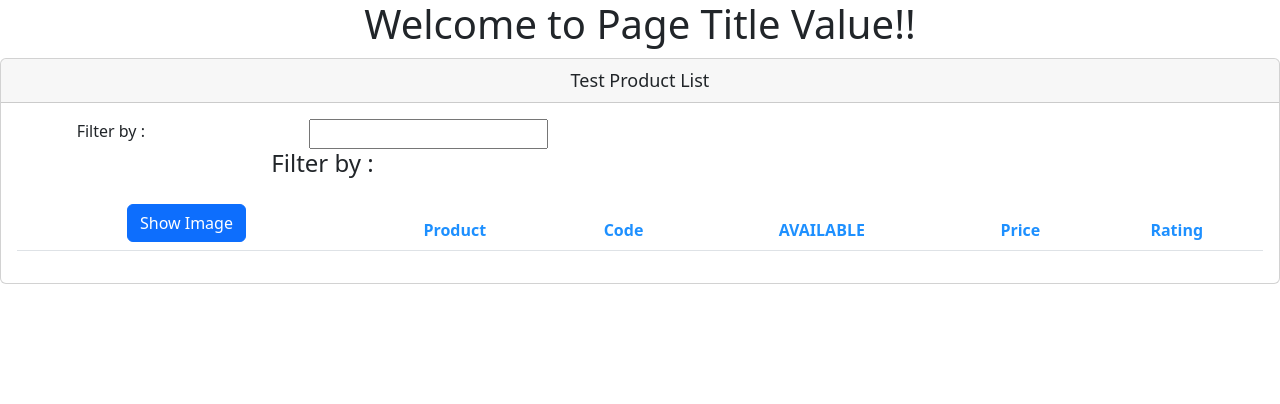
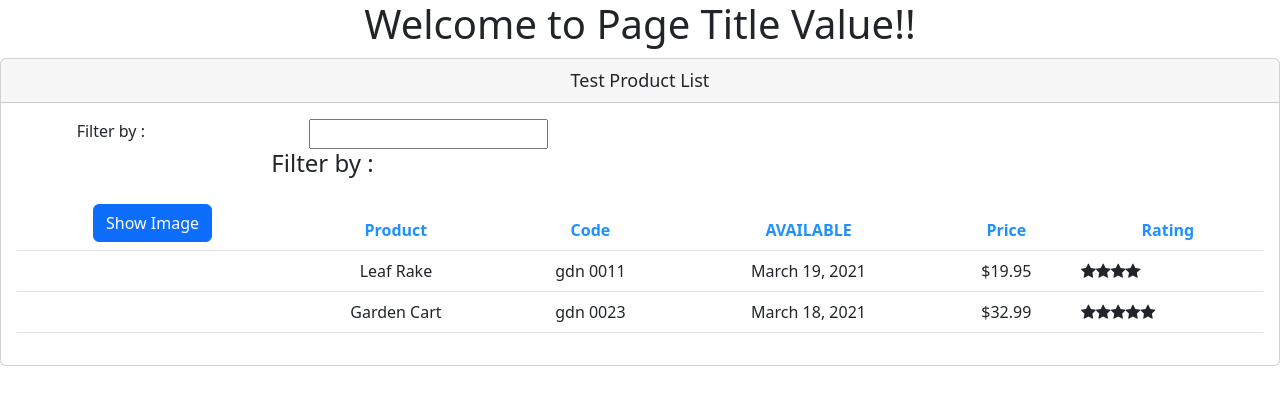
Before and after one commit to ahmedmerzoug/ProdManagementApp, an Angular app: page / in a window 1280 px wide. Shown: the top 404 px of the page. Built offline with nearby package versions, Linux system fonts and the light colour scheme.

Commit message:
nested components

```diff
--- a/src/app/app.module.ts
+++ b/src/app/app.module.ts
@@ -4,10 +4,11 @@ import { AppComponent } from './app.component';
 import { ProductListComponent } from './products/product-list.component';
 import { FormsModule } from '@angular/forms';
 import { ConvertTospaces } from './shared/convert-tospaces_pipe';
+import { StarComponent } from './shared/star.component';
 
 
 @NgModule({
-  declarations: [AppComponent,ProductListComponent,ConvertTospaces],
+  declarations: [AppComponent,ProductListComponent,ConvertTospaces,StarComponent],
   imports: [BrowserModule, FormsModule],
   bootstrap: [AppComponent]
 })
--- a/src/app/products/product-list.component.html
+++ b/src/app/products/product-list.component.html
@@ -22,7 +22,8 @@
                     <tr>
                         <th>
                             <button class="btn btn-primary"
-                            (click)="toggleImage()"> {{showImage ? 'Hide' : 'Show'}} Image</button>
+                            (click)="toggleImage()">
+                             {{showImage ? 'Hide' : 'Show'}} Image</button>
                         </th>
                         <th>Product</th>
                         <th>Code</th>
@@ -44,7 +45,9 @@
                         <td>{{product.productCode | lowercase | convertcharToSpaces : '-'}}</td>
                         <td>{{product.releaseDate}}</td>
                         <td>{{product.price |currency | uppercase}}</td>
-                        <td>{{product.starRating}}</td>
+                        <td> <pm-start
+                            [rating]="product.starRating"
+                            (ratingClicked)="onRatingClicked($event)"></pm-start></td>
 
                     </tr>
 
--- a/src/app/products/product-list.component.ts
+++ b/src/app/products/product-list.component.ts
@@ -65,5 +65,10 @@ export class ProductListComponent implements OnInit{
 
     ngOnInit(): void {
         console.log("Method not implemented.!");
+        this.filtredProductsByName = this.products;
+    }
+
+    onRatingClicked(value : string) : void{
+        this.productPageTitle = value;
     }
 }
--- a/src/app/shared/star.component.html
+++ b/src/app/shared/star.component.html
@@ -1,6 +1,7 @@
 <div class="crop"
      [style.width.px]="cropWidth"
-     [title]="rating">
+     [title]="rating"
+     (click)="onClick()">
   <div style="width: 75px">
     <span class="fa fa-star"></span>
     <span class="fa fa-star"></span>
--- /dev/null
+++ b/src/app/shared/star.component.ts
@@ -0,0 +1,26 @@
+import { Component, EventEmitter, Input, OnChanges, Output, } from "@angular/core";
+
+@Component({
+    selector: 'pm-start',
+    templateUrl: './star.component.html',
+    styleUrls: ['./star.component.css']
+  })
+
+
+export class StarComponent implements OnChanges{
+
+    @Input() rating:number =0;
+    cropWidth:number = 75;
+    @Output() ratingClicked: EventEmitter<string> = new EventEmitter
+    <string>();
+
+
+    ngOnChanges(): void {
+        this.cropWidth = this.rating * 75/4;
+    }
+
+    onClick() : void
+    {
+        this.ratingClicked.emit("stars"+this.rating);
+    }
+}
```
